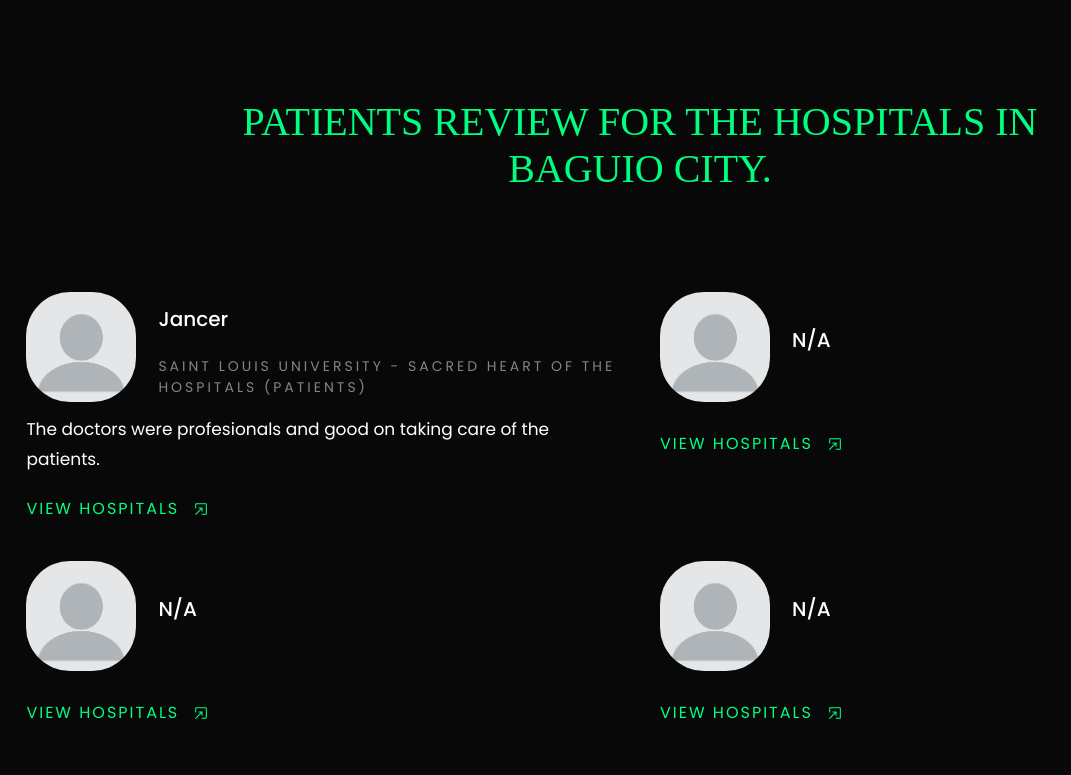
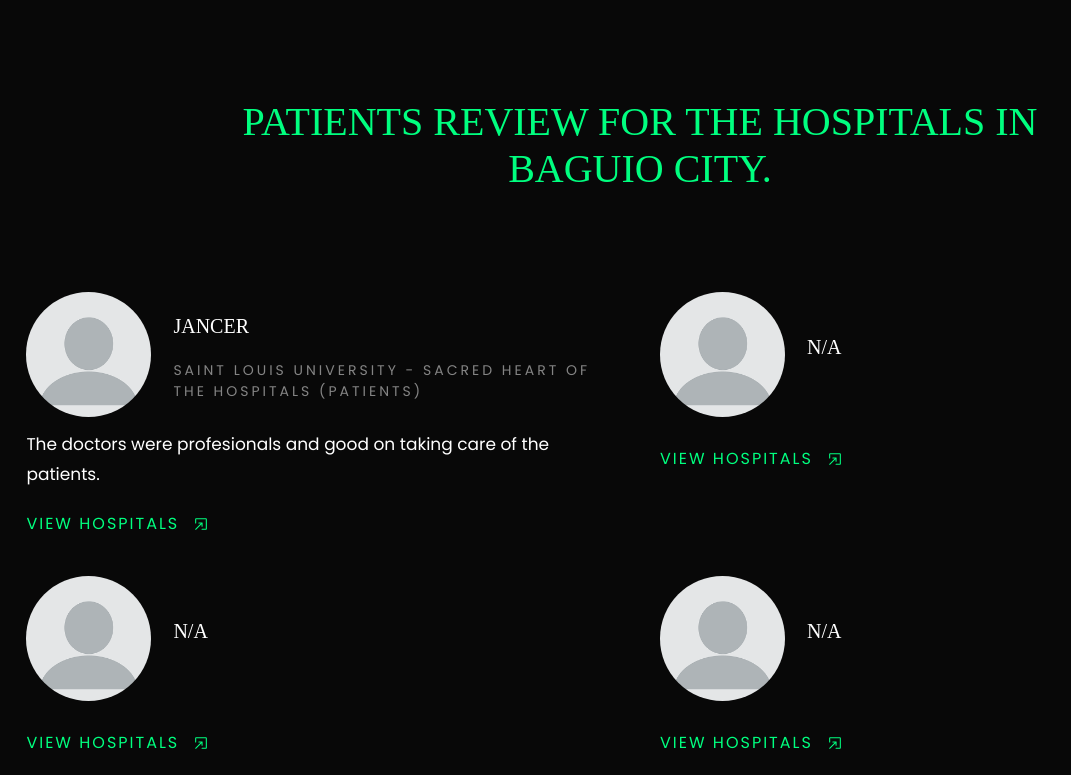
Before and after one commit to donyelqt/ucgastrobaguio, a Next.js app: page / in a window 1280 px wide. Shown: the part 2782-3557 px from the top of the page, without its empty margins (0-1071 px from the left). Before the commit the page ends 3527 px from the top, so only its background shows below. Built offline with nearby package versions, Linux system fonts and the light colour scheme.

Commit message:
hello worlddddddddddd

```diff
--- a/assets/data/dummydata.js
+++ b/assets/data/dummydata.js
@@ -50,7 +50,7 @@ export const expertise = [
 export const testimonial = [
   {
     id: 1,
-    name: "Jancer",
+    name: "JANCER",
     cover: "./profile.png",
     post: "Saint Louis University - Sacred Heart of the Hospitals (Patients)",
     desc: "The doctors were profesionals and good on taking care of the patients.",
--- a/styles/_variables.scss
+++ b/styles/_variables.scss
@@ -12,7 +12,7 @@ $xl-6: 35px;
 $xll: 40px;
 $xll-2: 80px;
 $xll-3: 100px;
-$xll-4: 110px;
+$xll-4: 125px;
 $xx-1: 25;
 $xx-2: 30;
 $xx-3: 35;
--- a/styles/global.scss
+++ b/styles/global.scss
@@ -126,13 +126,14 @@
           width: $xll-4;
           height: $xll-4;
           object-fit: cover;
-          border-radius: 40%;
+          border-radius: 50%;
         }
       }
       .img-text {
         margin-left: $xl-3;
         h3 {
           font-size: $xl-2;
+          font-family: Lucida Fax Demi;
           margin-bottom: $s;
         }
         span {
```
